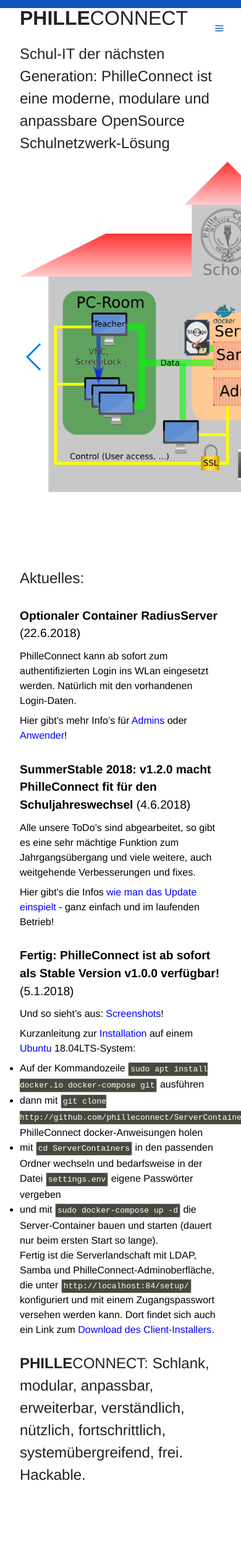
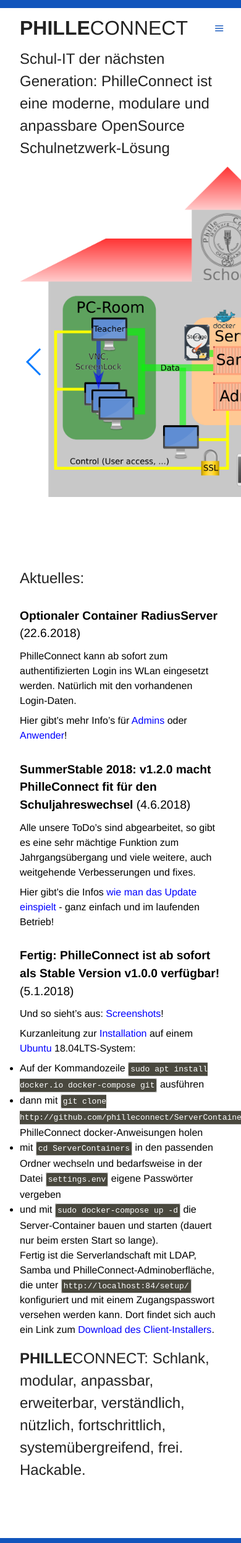
Before and after one commit to philleconnect/philleconnect.github.io, a Jekyll site: the page built from index.md, in a window 390 px wide. Shown: the whole page at 62% size. Built offline with Jekyll 4.4.1, drawn with Linux system fonts in a browser that asks for light colours; our own code applies the rules of GitHub Pages for plain Markdown files.

Commit message:
Add headline margin for mobile layout

```diff
--- a/css/main.css
+++ b/css/main.css
@@ -249,6 +249,9 @@
     .main::-webkit-scrollbar {
         background-color: transparent;
     }
+    h1, h2, h3, h4, h5 {
+      margin-top: 16px;
+    }
 }
 @media screen and (-webkit-min-device-pixel-ratio: 1.3), screen and (min--moz-device-pixel-ratio: 1.3), screen and (-o-min-device-pixel-ratio: 2 / 1), screen and (min-device-pixel-ratio: 1.3), screen and (min-resolution: 192dpi), screen and (min-resolution: 2dppx) {
     body {
```
